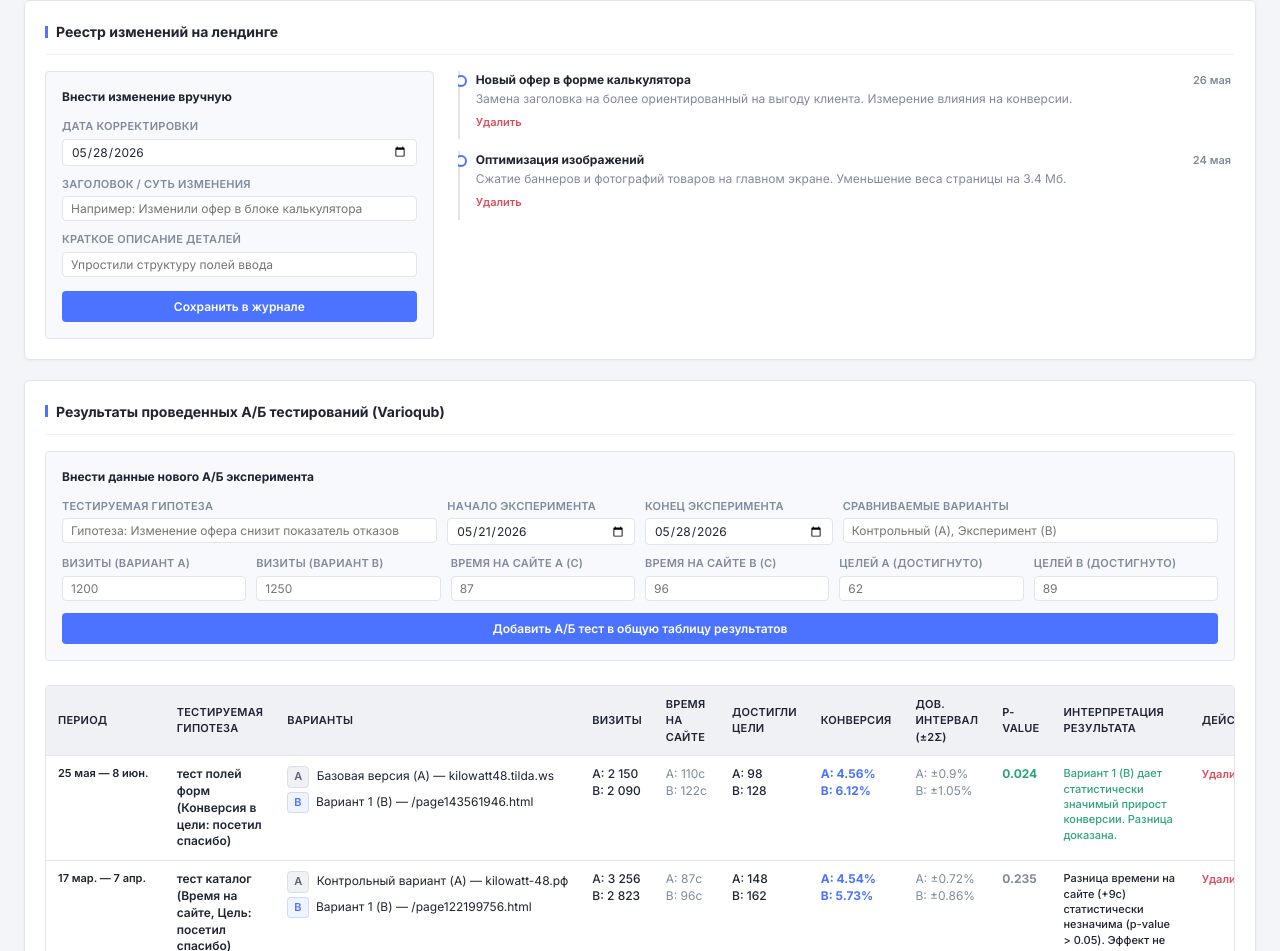
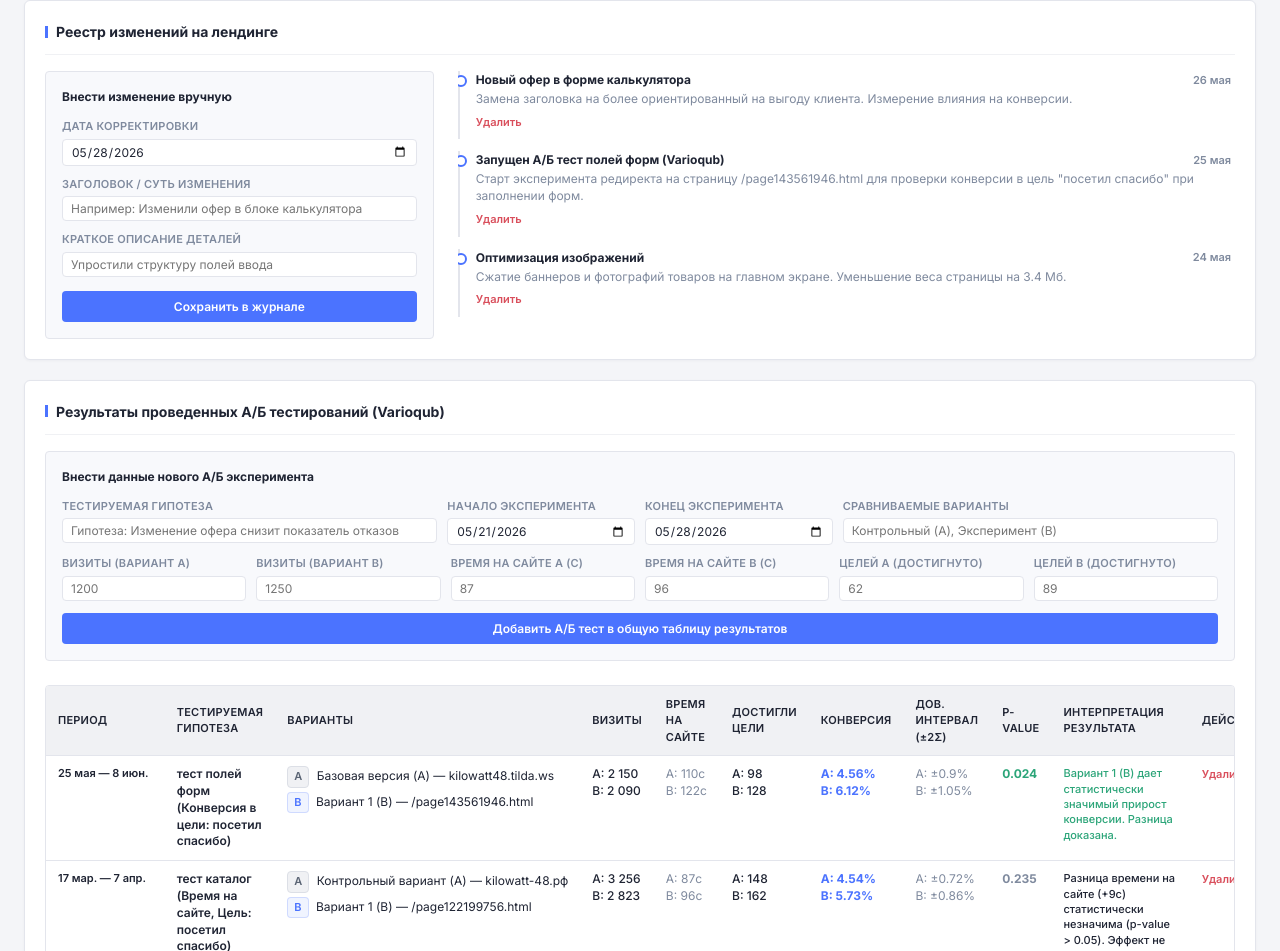
Before and after one commit to matilda081133-sketch/dashboard_kwt48_ab, a plain HTML site: page public/kilowatt-quality-report.html in a window 1280 px wide. Shown: the part 990-1941 px from the top of the page. Drawn offline with nearby package versions, Linux system fonts and the light colour scheme.

Commit message:
feat: log active Varioqub fields test launch

```diff
--- a/public/kilowatt-quality-report.html
+++ b/public/kilowatt-quality-report.html
@@ -1198,7 +1198,8 @@
     // Default Logs Data to populate on initial load
     const defaultChanges = [
       { id: '1', date: '2026-05-24', lp: 'tilda', title: 'Оптимизация изображений', desc: 'Сжатие баннеров и фотографий товаров на главном экране. Уменьшение веса страницы на 3.4 Мб.' },
-      { id: '2', date: '2026-05-26', lp: 'tilda', title: 'Новый офер в форме калькулятора', desc: 'Замена заголовка на более ориентированный на выгоду клиента. Измерение влияния на конверсии.' }
+      { id: '2', date: '2026-05-26', lp: 'tilda', title: 'Новый офер в форме калькулятора', desc: 'Замена заголовка на более ориентированный на выгоду клиента. Измерение влияния на конверсии.' },
+      { id: 'vq_launch_1', date: '2026-05-25', lp: 'tilda', title: 'Запущен А/Б тест полей форм (Varioqub)', desc: 'Старт эксперимента редиректа на страницу /page143561946.html для проверки конверсии в цель "посетил спасибо" при заполнении форм.' }
     ];
 
     // Default custom A/B testing dataset loaded EXACTLY from the user's Varioqub screenshots
```
